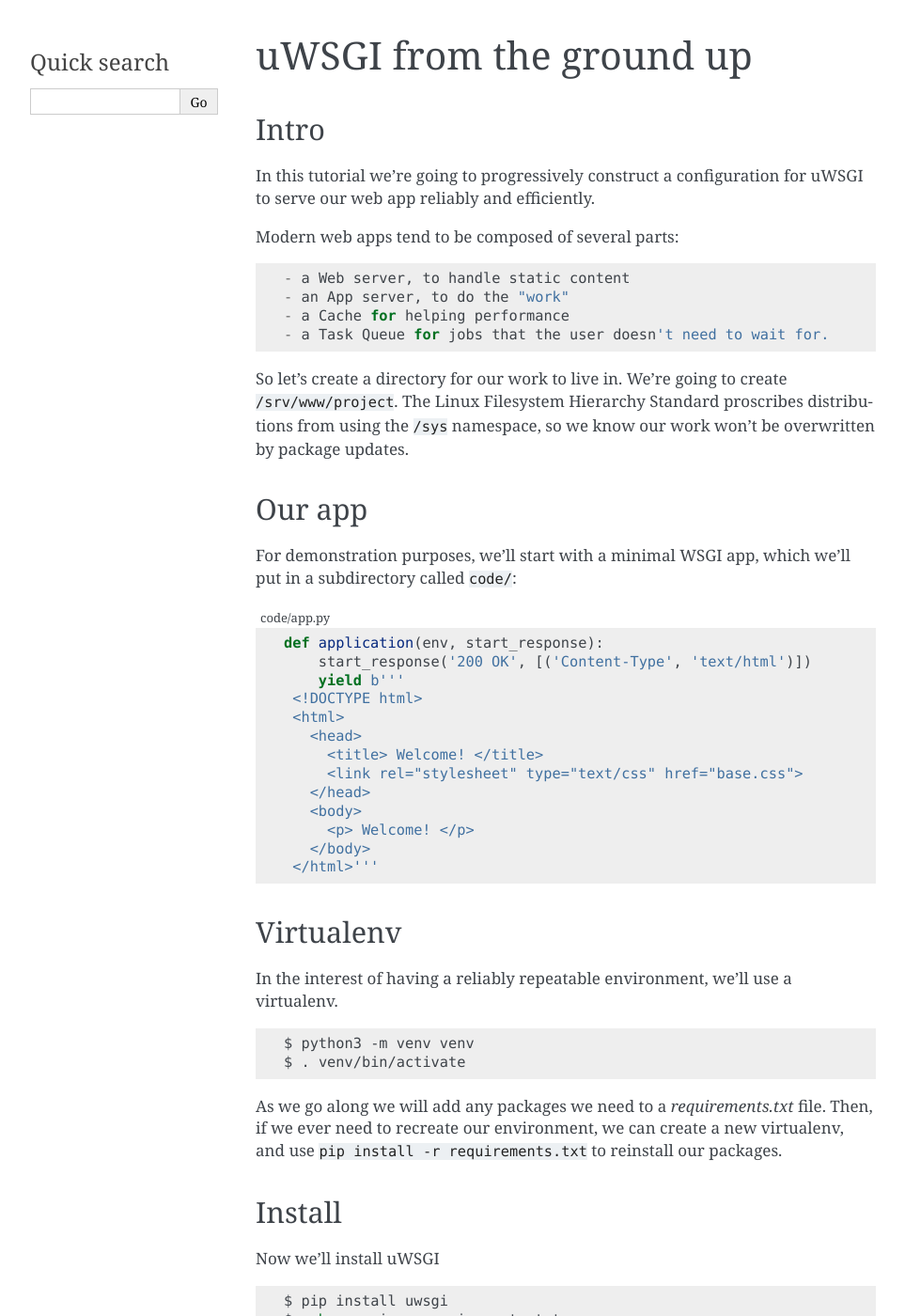
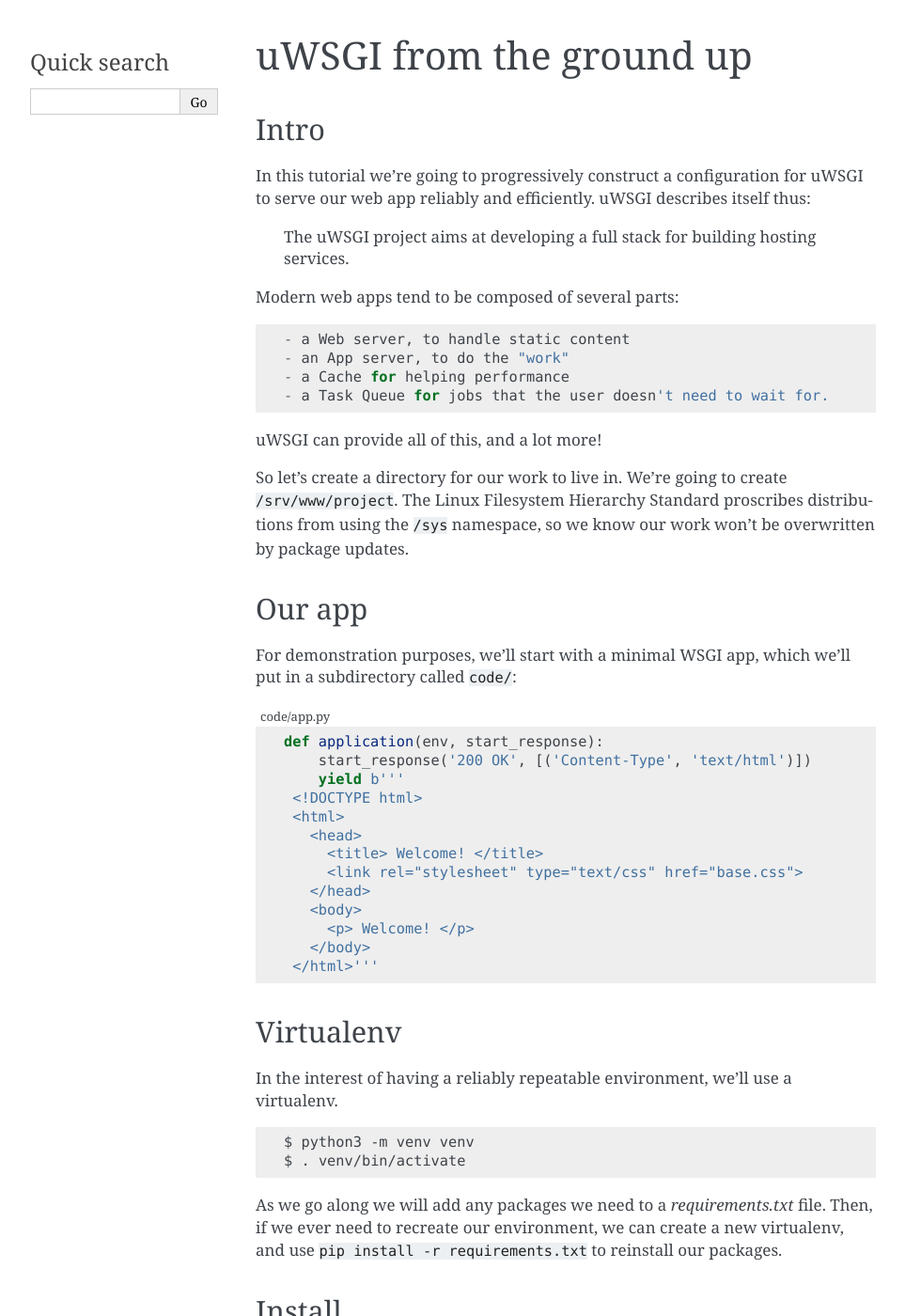
Before and after one commit to funkybob/ugu, a Sphinx documentation site: the page built from docs/index.rst, in a window 1280 px wide and 1400 px high. Shown: the whole window at 94% size, without its empty margins (148-1111 px from the left). Built offline with Sphinx 7.4.7, drawn with Linux system fonts in a browser that asks for light colours; some of the changed text lies outside the part shown.

Commit message:
More install details

```diff
--- a/docs/index.rst
+++ b/docs/index.rst
@@ -5,7 +5,11 @@
 -----
 
 In this tutorial we're going to progressively construct a configuration for
-uWSGI to serve our web app reliably and efficiently.
+uWSGI to serve our web app reliably and efficiently. uWSGI describes itself
+thus:
+
+    The uWSGI project aims at developing a full stack for building hosting
+    services.
 
 Modern web apps tend to be composed of several parts::
 
@@ -13,6 +17,8 @@
 - an App server, to do the "work"
 - a Cache for helping performance
 - a Task Queue for jobs that the user doesn't need to wait for.
+
+uWSGI can provide all of this, and a lot more!
 
 So let's create a directory for our work to live in. We're going to create
 ``/srv/www/project``. The Linux Filesystem Hierarchy Standard proscribes
@@ -61,9 +67,15 @@
 Install
 -------
 
-Now we'll install uWSGI
+Now we'll install uWSGI. To get all the features we want, we'll need to ensure
+we have the development headers for a number of packages already installed. On
+Debian like platforms this is done as follows:
 
-.. dependencies
+.. code-block:: bash
+
+   $ sudo apt-get install libpcre3-dev zlib1g-dev python3-dev
+
+And now we can use ``pip`` to install uWSGI itself:
 
 .. code-block:: bash
 
@@ -381,7 +393,8 @@
 
 .. note::
    As of the 2.0.16 release of uWSGI it also supports Brotli compression,
-   selecting it over gzip if supported by the browser.
+   selecting it over gzip if supported by the browser. It is enabled by the
+   ``static-gzip-all`` flag, also.
 
 .. note::
    There are other tools which can provide gzip compatible files but compress
```
